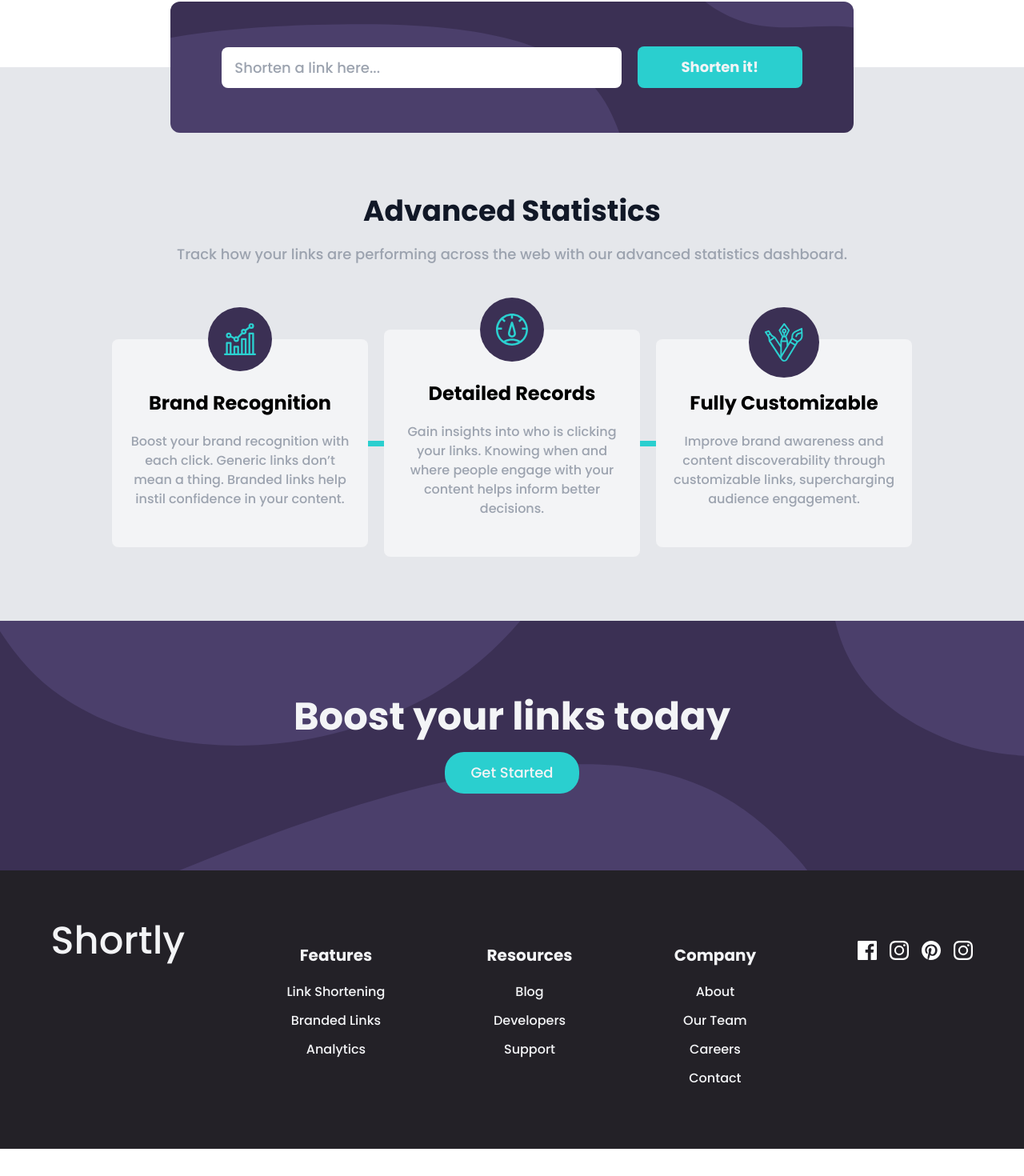
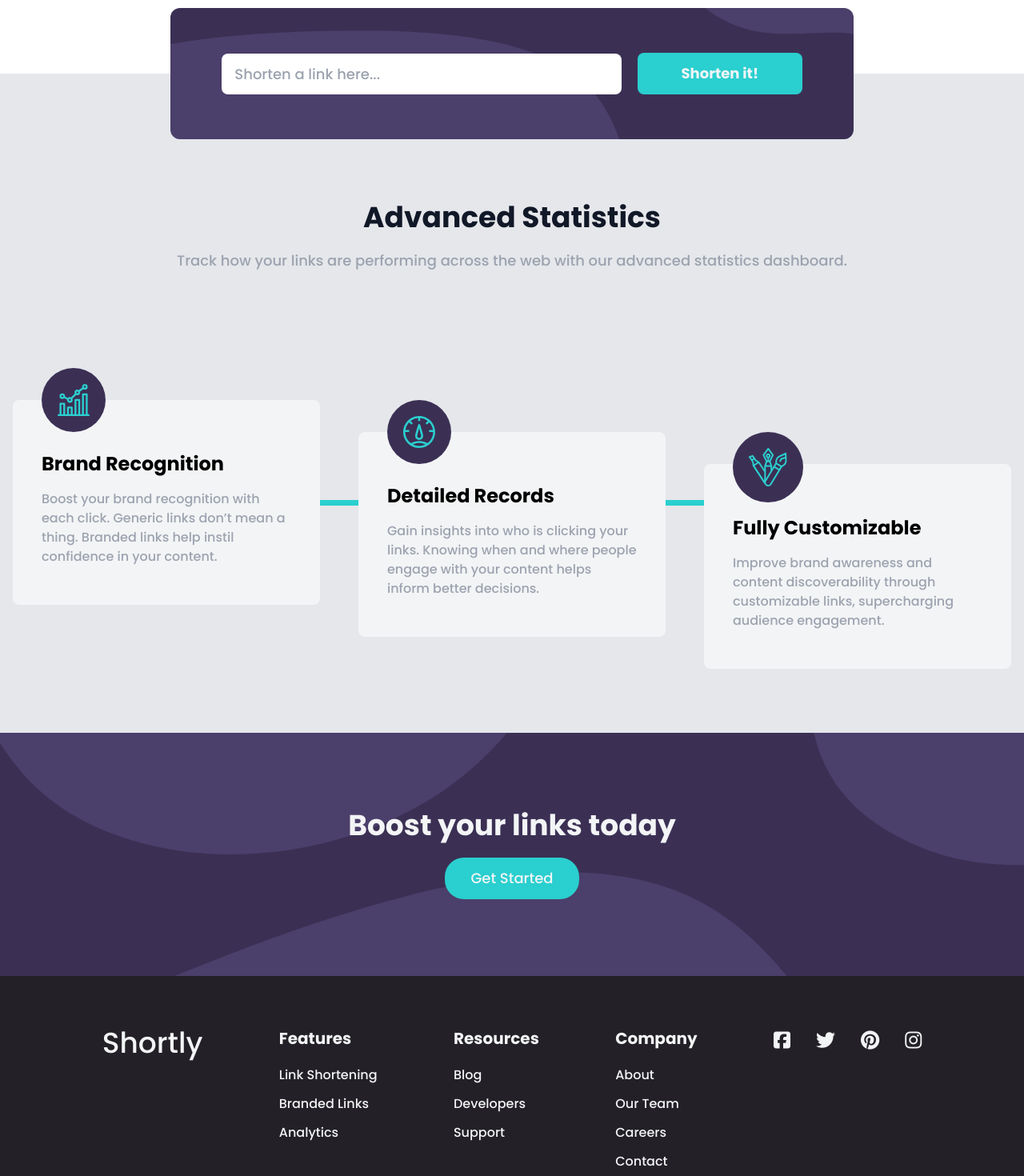
Before and after one commit to peterphan20/frontend-url-shortener, a React (Create React App) app: page / in a window 1280 px wide. Shown: the part 903-2373 px from the top of the page at 80% size. Before the commit the page ends 2339 px from the top, so only its background shows below. Built offline with nearby package versions, Linux system fonts and the light colour scheme.

Commit message:
feat: bottom hero and footer section styling dones

```diff
--- a/public/index.html
+++ b/public/index.html
@@ -5,10 +5,7 @@
 		<link rel="icon" href="%PUBLIC_URL%/favicon.ico" />
 		<meta name="viewport" content="width=device-width, initial-scale=1" />
 		<meta name="theme-color" content="#000000" />
-    <meta
-      name="description"
-      content="Web site created using create-react-app"
-    />
+		<meta name="description" content="Web site created using create-react-app" />
 		<link rel="apple-touch-icon" href="%PUBLIC_URL%/logo192.png" />
 		<!--
       manifest.json provides metadata used when your web app is installed on a
@@ -24,7 +21,8 @@
       work correctly both with client-side routing and a non-root public URL.
       Learn how to configure a non-root public URL by running `npm run build`.
     -->
-    <title>React App</title>
+		<script src="https://kit.fontawesome.com/5ee10dd587.js" crossorigin="anonymous"></script>
+		<title>URL Shortener</title>
 	</head>
 	<body>
 		<noscript>You need to enable JavaScript to run this app.</noscript>
--- a/src/atoms/FooterIcon.js
+++ b/src/atoms/FooterIcon.js
@@ -1,9 +1,9 @@
 import React from "react";
 
-const FooterIcon = ({ src, label }) => {
+const FooterIcon = ({ className = " " }) => {
 	return (
 		<>
-			<img src={src} className="text-gray-100 text-xl " aria-label={label} />
+			<i className={`${className} text-gray-100 text-2xl cursor-pointer hover:text-cyan`} />
 		</>
 	);
 };
--- a/src/atoms/FooterLinkHeaders.js
+++ b/src/atoms/FooterLinkHeaders.js
@@ -3,7 +3,7 @@ import React from "react";
 const FooterLinkHeaders = ({ text }) => {
 	return (
 		<>
-			<h1 className="text-gray-100 text-xl font-bold pt-7 pb-5">{text}</h1>
+			<h1 className="text-gray-100 text-xl font-bold pt-7 pb-5 lg:pt-0">{text}</h1>
 		</>
 	);
 };
--- a/src/atoms/FooterLinks.js
+++ b/src/atoms/FooterLinks.js
@@ -3,7 +3,7 @@ import React from "react";
 const FooterLinks = ({ text }) => {
 	return (
 		<>
-			<p className="text-gray-100 text-base pb-3">{text}</p>
+			<button className="text-gray-100 text-base pb-3 hover:text-cyan">{text}</button>
 		</>
 	);
 };
--- a/src/molecules/BrandDescriptionCard.js
+++ b/src/molecules/BrandDescriptionCard.js
@@ -2,12 +2,14 @@ import React from "react";
 
 const BrandDescriptionCard = ({ src, header, description, className = " " }) => {
 	return (
-		<div className="flex flex-col justify-center items-center relative bg-gray-100 pt-16 pb-12 px-5 rounded-lg w-80 h-full">
-			<div className={`${className} absolute inline-block bg-violet rounded-full -top-10 p-5`}>
+		<div
+			className={`${className} flex flex-col justify-center items-center relative bg-gray-100 pt-16 pb-12 px-5 rounded-lg w-80 h-full lg:items-start lg:px-9 lg:w-96 lg:max-h-72`}
+		>
+			<div className="absolute inline-block bg-violet rounded-full -top-10 p-5">
 				<img src={src} alt={`icon for the ${header} section`} />
 			</div>
-			<h1 className="text-2xl font-bold pb-5">{header}</h1>
-			<p className="text-base text-gray-400">{description}</p>
+			<h1 className="text-2xl font-bold pb-5 lg:pb-4">{header}</h1>
+			<p className="text-base text-gray-400 lg:text-left">{description}</p>
 		</div>
 	);
 };
--- a/src/molecules/FooterIconsList.js
+++ b/src/molecules/FooterIconsList.js
@@ -1,17 +1,13 @@
 import React from "react";
 import FooterIcon from "../atoms/FooterIcon";
-import facebookIcon from "../assets/icon-facebook.svg";
-import twitterIcon from "../assets/icon-instagram.svg";
-import pinterestIcon from "../assets/icon-pinterest.svg";
-import instagramIcon from "../assets/icon-instagram.svg";
 
 const FooterIconsList = () => {
 	return (
-		<div className="flex justify-center items-center gap-4 pt-6">
-			<FooterIcon src={facebookIcon} label="facebook icon" />
-			<FooterIcon src={twitterIcon} label="twitter icon" />
-			<FooterIcon src={pinterestIcon} label="pinterest icon" />
-			<FooterIcon src={instagramIcon} label="instagram icon" />
+		<div className="flex justify-center items-center gap-4 pt-6 lg:gap-8 lg:pt-0">
+			<FooterIcon className="fab fa-facebook-square" />
+			<FooterIcon className="fab fa-twitter" />
+			<FooterIcon className="fab fa-pinterest" />
+			<FooterIcon className="fab fa-instagram" />
 		</div>
 	);
 };
--- a/src/molecules/FooterLinksList.js
+++ b/src/molecules/FooterLinksList.js
@@ -5,19 +5,19 @@ import FooterLinks from "../atoms/FooterLinks";
 const FooterLinksList = () => {
 	return (
 		<>
-			<div className="flex flex-col justify-center items-center">
+			<div className="flex flex-col justify-center items-center lg:items-start">
 				<FooterLinkHeaders text="Features" />
 				<FooterLinks text="Link Shortening" />
 				<FooterLinks text="Branded Links" />
 				<FooterLinks text="Analytics" />
 			</div>
-			<div className="flex flex-col justify-center items-center">
+			<div className="flex flex-col justify-center items-center lg:items-start">
 				<FooterLinkHeaders text="Resources" />
 				<FooterLinks text="Blog" />
 				<FooterLinks text="Developers" />
 				<FooterLinks text="Support" />
 			</div>
-			<div className="flex flex-col justify-center items-center">
+			<div className="flex flex-col justify-center items-center lg:items-start">
 				<FooterLinkHeaders text="Company" />
 				<FooterLinks text="About" />
 				<FooterLinks text="Our Team" />
--- a/src/molecules/MenuDesktop.js
+++ b/src/molecules/MenuDesktop.js
@@ -9,14 +9,14 @@ const MenuDesktop = () => {
 				<MenuAnchorDesktop text="Pricing" className="hover:text-gray-900" />
 				<MenuAnchorDesktop text="Resources" className="hover:text-gray-900" />
 			</div>
-			<div className="flex items-center gap-6">
+			<div className="flex items-center gap-3">
 				<MenuAnchorDesktop
 					text="Login"
-					className="rounded-3xl py-1 px-4 hover:bg-cyan hover:text-gray-100"
+					className="rounded-3xl py-2 px-5 hover:bg-cyan hover:text-gray-100"
 				/>
 				<MenuAnchorDesktop
 					text="Sign Up"
-					className="rounded-3xl py-1 px-4 hover:bg-cyan hover:text-gray-100"
+					className="rounded-3xl py-2 px-5 hover:bg-cyan hover:text-gray-100"
 				/>
 			</div>
 		</div>
--- a/src/organisms/BottomHero.js
+++ b/src/organisms/BottomHero.js
@@ -3,7 +3,7 @@ import React from "react";
 const BottomHero = () => {
 	return (
 		<div className="flex flex-col justify-center items-center bg-boost-mobile bg-violet py-20 w-full h-full lg:bg-boost-desktop lg:bg-cover lg:py-24">
-			<h1 className="text-2xl font-bold text-gray-100 pb-5 lg:text-5xl">Boost your links today</h1>
+			<h1 className="text-2xl font-bold text-gray-100 pb-5 lg:text-4xl">Boost your links today</h1>
 			<button className="bg-cyan text-gray-100 text-lg py-3 px-8 rounded-3xl">Get Started</button>
 		</div>
 	);
--- a/src/organisms/BrandDescription.js
+++ b/src/organisms/BrandDescription.js
@@ -18,16 +18,18 @@ const BrandDescription = () => {
 					header="Brand Recognition"
 					description="Boost your brand recognition with each click. Generic links don’t mean a thing. Branded links help instil confidence in your content."
 				/>
-				<hr className="bg-cyan w-2 h-20 lg:w-5 lg:h-2" />
+				<hr className="bg-cyan w-2 h-20 lg:w-12 lg:h-2" />
 				<BrandDescriptionCard
 					src={iconDetailedRecords}
+					className="lg:mt-20"
 					header="Detailed Records"
 					description="Gain insights into who is clicking your links. Knowing when and where
 					people engage with your content helps inform better decisions."
 				/>
-				<hr className="bg-cyan w-2 h-20 lg:w-5 lg:h-2" />
+				<hr className="bg-cyan w-2 h-20 lg:w-12 lg:h-2" />
 				<BrandDescriptionCard
 					src={iconBrandCustomizable}
+					className="lg:mt-40"
 					header="Fully Customizable"
 					description="Improve brand awareness and content discoverability through customizable
 					links, supercharging audience engagement."
--- a/src/organisms/Footer.js
+++ b/src/organisms/Footer.js
@@ -4,8 +4,8 @@ import FooterIconsList from "../molecules/FooterIconsList";
 
 const Footer = () => {
 	return (
-		<div className="flex flex-col justify-center items-center bg-footer py-16 w-full h-full h-min-screen lg:flex-row lg:justify-around lg:items-start">
-			<h1 className="text-5xl text-gray-100 pb-10">Shortly</h1>
+		<div className="flex flex-col justify-center items-center bg-footer py-16 w-full h-full h-min-screen lg:flex-row lg:justify-around lg:items-start lg:px-20">
+			<h1 className="text-5xl text-gray-100 pb-10 lg:text-4xl lg:pb-0">Shortly</h1>
 			<FooterLinksList />
 			<FooterIconsList />
 		</div>
--- a/tailwind.config.js
+++ b/tailwind.config.js
@@ -9,13 +9,13 @@ module.exports = {
 				"shorten-desktop": "url('./assets/bg-shorten-desktop.svg')",
 				"shorten-mobile": "url('./assets/bg-shorten-mobile.svg')",
 			}),
-			backgroundColor: {
+			fontFamily: {
+				body: ["Poppins", "sans-serif"],
+			},
+			colors: {
 				cyan: "hsl(180, 66%, 49%)",
 				violet: "hsl(257, 27%, 26%)",
 				footer: "hsl(260, 8%, 14%)",
-			},
-			fontFamily: {
-				body: ["Poppins", "sans-serif"],
 			},
 		},
 	},
```
Lines whose indentation alone changed are shown as unchanged.
